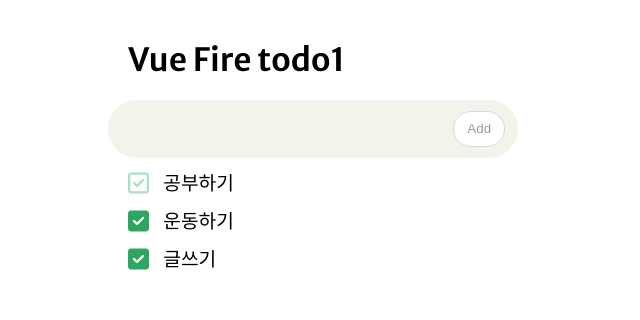
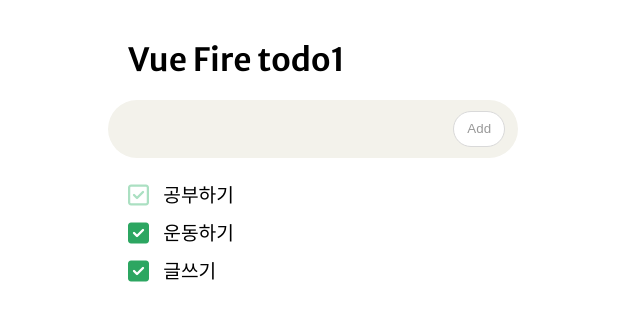
Before and after one commit to sujinjwa/vue-to-do-list, a Vue app: page / in a window 1280 px wide. Shown: the top 320 px of the page, without its empty margins (0-640 px from the left). Built offline with nearby package versions, Linux system fonts and the light colour scheme.

Commit message:
feat: css 설정

```diff
--- a/src/App.vue
+++ b/src/App.vue
@@ -37,8 +37,8 @@ h1 {font-family: 'Merriweather Sans', sans-serif; font-weight: 600;}
 
 /* page */
 .page {max-width: 1000; margin:40px auto; width:80%}
-.todos {font-size:1.2rem; margin:20px 0 0}
-.todos .write {display:inline-block; background-color:#f3f2eb; padding:10px 15px; border-radius:30px; margin-left:-20px}
+.todos {font-size:1.2rem; margin:20px 0 0; position:relative;}
+.todos .write {display:inline-block; background-color:#f3f2eb; padding:10px 15px; border-radius:30px; margin-left:-20px; position:absolute;}
 .todos .write > input {
     font-size:24px;
     border:none;
@@ -46,15 +46,25 @@ h1 {font-family: 'Merriweather Sans', sans-serif; font-weight: 600;}
     background-color: transparent;
     vertical-align: middle;
 }
+.todos .write.edit {border:3px solid #2CA661;}
 .todos .write > button {margin-right:-2px; vertical-align: middle;}
+.todos ul {padding-top: 70px;}
 .todos ul > li {margin:10px 0}
 .todos ul > li > span {padding-right:60px; position: relative;}
 .todos ul > li > span:hover b {visibility: visible; opacity:1;}
 .todos ul > li > span b {margin-left: 20px; font-size:10px; position: absolute; bottom:5px; right:0; visibility: hidden; opacity:0;}
 .todos ul > li > span b > a {margin:0 4px; color:#877457; text-decoration:underline;}
+.todos ul > li.editing span {color: #abe0c2;}
 
 /* body {
     /* font-family: 'Merriweather Sans', sans-serif; */
     /* font-family: 'Noto Sans KR', sans-serif;
 } */
+/* animation */
+.fade-enter-active, .fade-leave-active {
+  transition: opacity .5s;
+}
+.fade-enter, .fade-leave-to /* .fade-leave-active below version 2.1.8 */ {
+  opacity: 0;
+}
 </style>
--- a/src/components/TodoMain.vue
+++ b/src/components/TodoMain.vue
@@ -5,18 +5,20 @@
         </header>
         <main>
             <div class="todos">
+                <transition name="fade">
                     <!-- 등록할 때의 input -->
-                <div class="write" v-if="writeState === 'add'">
+                    <div class="write" v-if="writeState === 'add'" key="add">
                         <input type="text" v-model="addItemText" @keyup.enter="addItem" ref="writeArea" />
                         <button class="btn add" @click="addItem">Add</button>
                     </div>
                     <!-- 수정할 때의 input -->
-                <div class="write" v-else>
+                    <div class="write edit" v-else key="edit">
                         <input type="text" v-model="editItemText" @keyup.enter="editSave" ref="writeArea" />
                         <button class="btn add" @click="editSave">Save</button>
                     </div>
-                <ul>
-                    <li v-for="(item, index) in todos" class="list" :key="index">
+                </transition>
+                <ul class="list" ref="list">
+                    <li v-for="(item, index) in todos" :key="index">
                         <i
                             @click="checkItem(index)"
                             :class="[item.state === 'yet' ? 'far' : 'fas', 'fa-check-square']">
@@ -37,6 +39,8 @@
 </template>
 
 <script>
+// import {db} from '../firebase/db';
+
 export default {
     data() {
         return {
@@ -76,11 +80,13 @@ export default {
             // this.crrEditItem = this.todos[index].text;
             this.crrEditItem = index;
             this.editItemText = this.todos[this.crrEditItem].text;
+            this.$refs.list.children[index].classList.add('editing');
         },
 
         editSave() {
             this.todos[this.crrEditItem].text = this.editItemText;
             this.writeState = 'add';
+            this.$refs.list.children[this.crrEditItem].className = '';
         },
 
         del(index) {
@@ -90,7 +96,11 @@ export default {
 
     mounted() {
         this.$refs.writeArea.focus();
-    }
+    },
+
+    // firestore: {
+    //     todos: db.collection('todos')
+    // }
 }
 </script>
 
```
Lines whose indentation alone changed are shown as unchanged.
